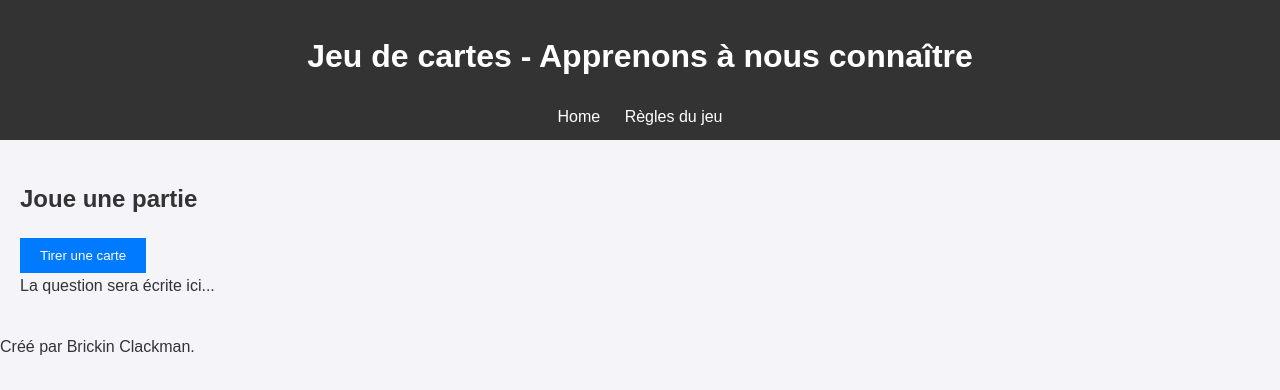
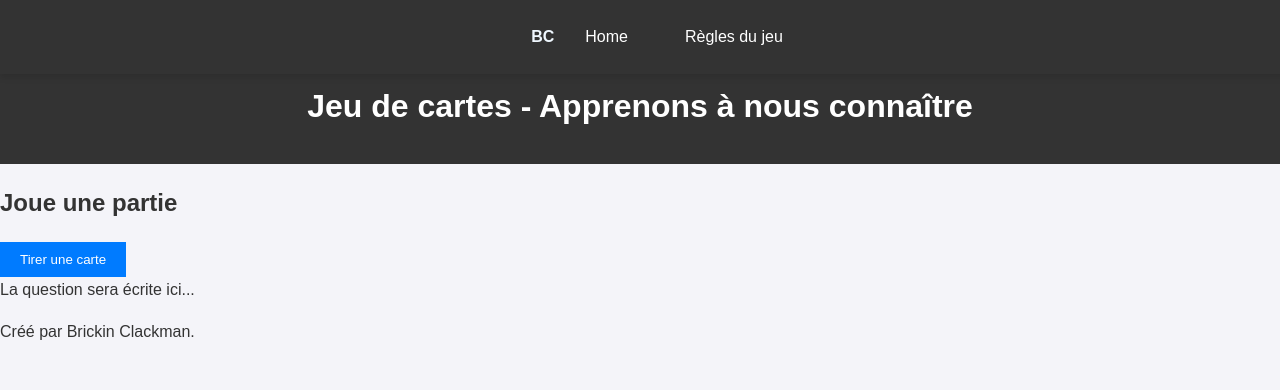
Before and after one commit to brickinclackman/Card-Knowledge-Game, a plain HTML site: page play.html in a window 1280 px wide. Drawn offline with Linux system fonts and the light colour scheme.

Commit message:
Change Navigation in play.html
More beautiful

```diff
--- a/play.html
+++ b/play.html
@@ -7,17 +7,26 @@
   <link rel="stylesheet" href="styles.css">
 </head>
 <body>
-  <!header>
-  <header>
-    <h1>Jeu de cartes - Apprenons à nous connaître</h1>
-    <nav>
-        <a href="./index.html">Home</a>
-        <a href="./Rules.html">Règles du jeu</a>
+  <div class="header">
+    <div class="header__logo">
+      <strong>BC</strong>
+    </div>
+    <nav class="navbar">
+      <ul class="navbar__menu">
+        <li class="navbar__item">
+          <a href="./index.html" class="navbar__link"><i data-feather="message-square"></i><span>Home</span></a>
+        </li>
+        <li class="navbar__item">
+          <a href="./Rules.html" class="navbar__link"><i data-feather="message-square"></i><span>Règles du jeu</span></a>
+        </li>
+      </ul>
     </nav>
-  </header>
+  </div>
 
   <main>
-
+    <header>
+      <h1>Jeu de cartes - Apprenons à nous connaître</h1>
+    </header>
     <section id="play">
         <h2>Joue une partie</h2>
         <button id="drawCard">Tirer une carte</button>
@@ -31,5 +40,6 @@
   </footer>
 
   <script src="script.js"></script>
+
 </body>
 </html>
--- a/styles.css
+++ b/styles.css
@@ -16,12 +16,13 @@ body {
 
 nav a {
   margin: 0 10px;
-    color: #fff;
+  color: #000000;
   text-decoration: none;
 }
 
 main {
-    padding: 20px;
+  padding: 0px;
+  margin-top: 50px; /* Assure que le contenu principal ne soit pas masqué par le header */
 }
 
 button {
@@ -35,3 +36,52 @@ body {
 button:hover {
   background: #0056b3;
 }
+
+.header {
+  display: flex;
+  justify-content: space-between;
+  align-items: center;
+  padding: 10px 20px;
+  background-color: #333;
+  color: #fff;
+  justify-content: center; /* Centre les éléments horizontalement */
+  align-items: center; /* Centre les éléments verticalement */
+  position: fixed; /* Le header devient fixe */
+  top: 0;
+  width: 100%; /* S'étend sur toute la largeur */
+  z-index: 1000; /* Assure que le header reste au-dessus des autres éléments */
+  box-shadow: 0px 4px 6px rgba(0, 0, 0, 0.1); /* Ajoute un effet d'ombre */
+}
+
+.header .header__logo{
+  justify-items: left;
+  padding-left: 20px;
+  color: aliceblue;
+}
+
+.navbar__menu{
+  display: flex; /* Aligne les éléments horizontalement */
+  list-style-type: none;
+  margin: 0;
+  padding: 0;
+}
+
+.navbar__item {
+  display: inline-block;
+}
+
+.navbar__item .navbar__link{
+  display: block;
+  color: white;
+  text-align: center;
+  padding: 14px 16px;
+  text-decoration: none;
+}
+
+.navbar__item .navbar__link:hover{
+  background-color: #979797;
+}
+
+.navbar__link span {
+  margin-left: 5px; /* Espace entre l'icône et le texte */
+}
```
Lines whose indentation alone changed are shown as unchanged.
